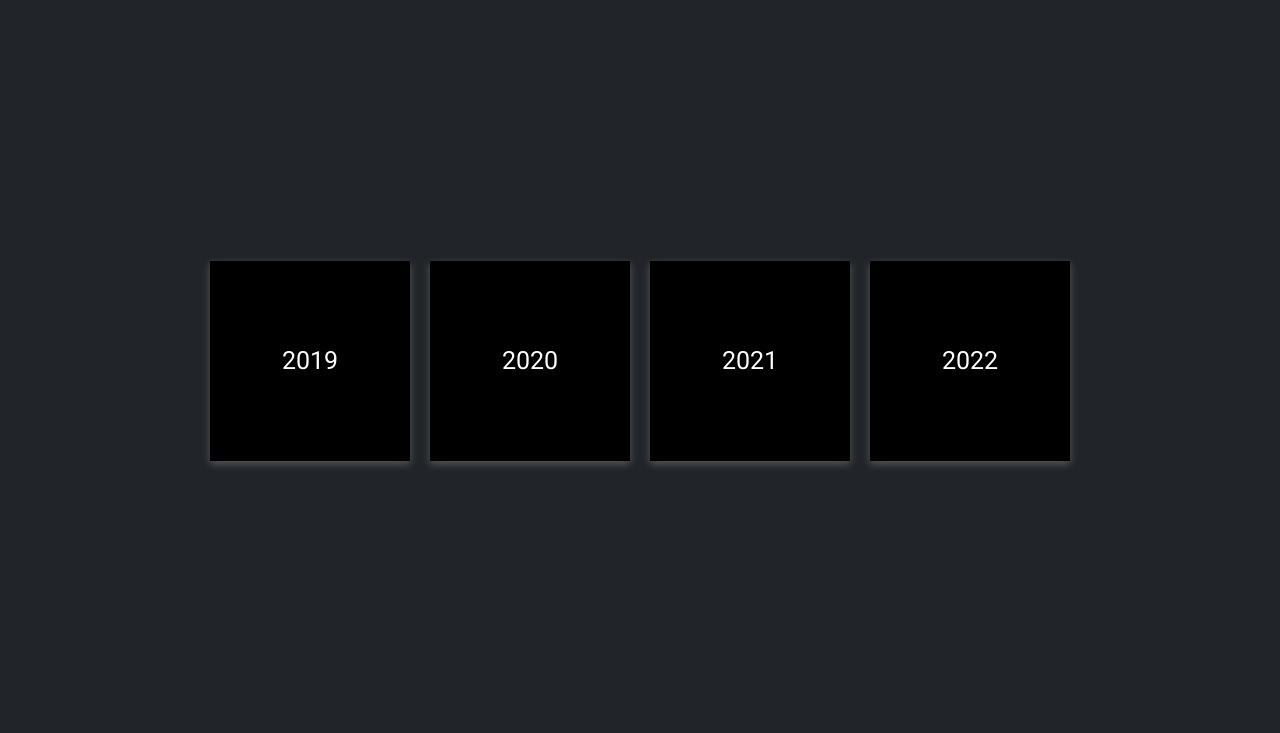
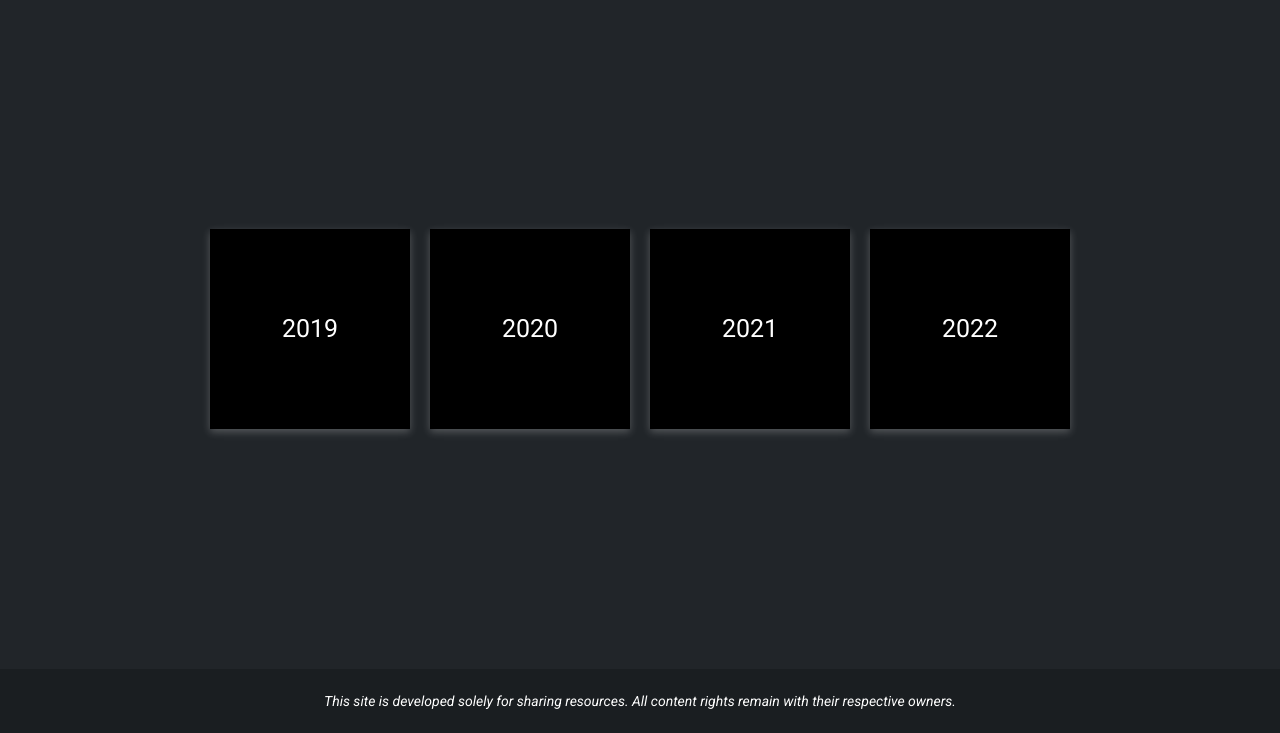
Before and after one commit to dimuthadithya/sliateResources, a website: page pastpapers.html in a window 1280 px wide. Shown: the part 67-800 px from the top of the page. Drawn offline with nearby package versions, Linux system fonts and the light colour scheme.

Commit message:
add footer for pastpapers page

```diff
--- a/assets/scss/pastpapers.scss
+++ b/assets/scss/pastpapers.scss
@@ -34,3 +34,8 @@ body {
     }
   }
 }
+
+footer {
+  background-color: rgba(0, 0, 0, 0.2);
+  padding: 20px;
+}
--- a/pastpapers.html
+++ b/pastpapers.html
@@ -80,6 +80,16 @@
         <a href="">2022</a>
       </div>
     </div>
+    <footer class="w-100 text-white">
+      <div class="col-12 text-center">
+        <span class="p-0 small pb-1">
+          <em>
+            This site is developed solely for sharing resources. All content
+            rights remain with their respective owners.</em
+          >
+        </span>
+      </div>
+    </footer>
     <script
       src="https://cdn.jsdelivr.net/npm/bootstrap@5.3.3/dist/js/bootstrap.bundle.min.js"
       integrity="sha384-YvpcrYf0tY3lHB60NNkmXc5s9fDVZLESaAA55NDzOxhy9GkcIdslK1eN7N6jIeHz"
```
Also changed, not shown: assets/css/pastpapers.css, assets/css/pastpapers.min.css, 2 other files.
